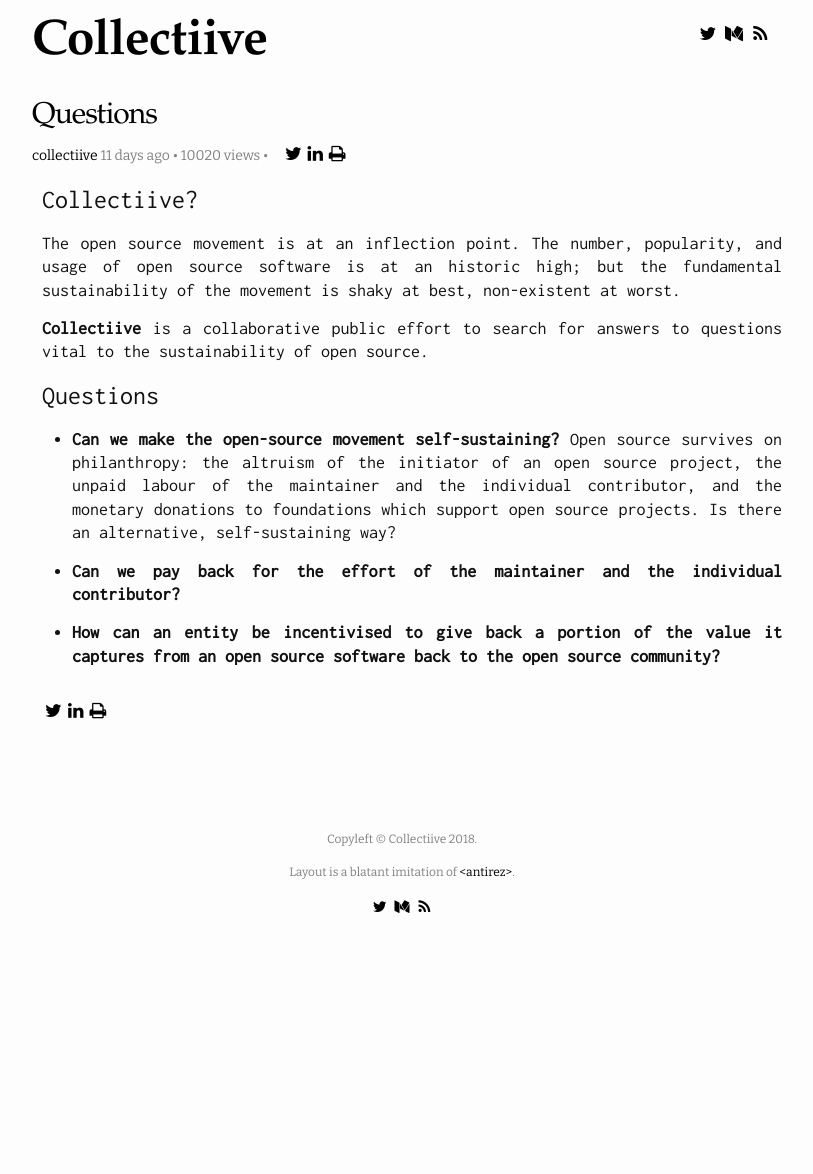
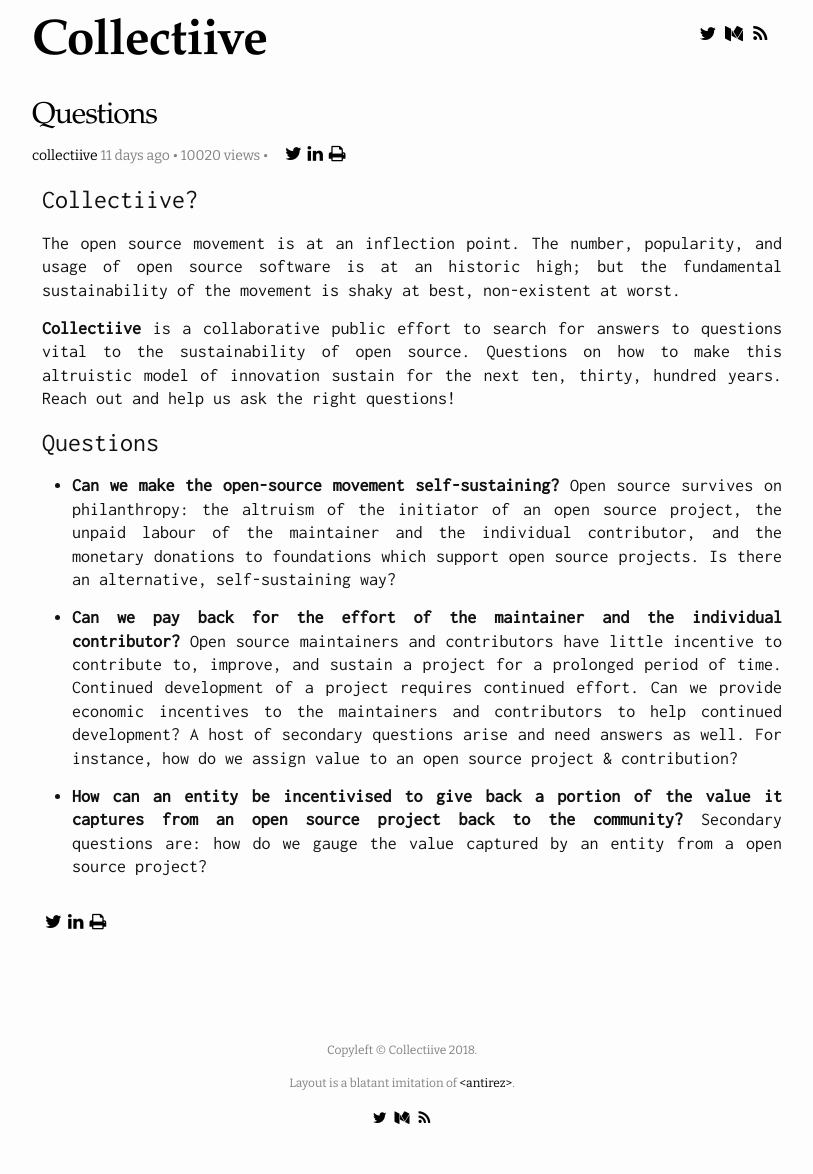
Before and after one commit to collectiive/collectiive.github.io, a Jekyll site: the page built from _posts/2018-12-01-questions.md, in a window 1280 px wide. Shown: the whole page, without its empty margins (238-1051 px from the left). Built offline with Jekyll 4.4.1, drawn with Linux system fonts in a browser that asks for light colours; nearby versions of some CDN libraries; comment, search, counter and statistics services are not loaded; before the commit the page ends 964 px from its top, so only the background shows below that.

Commit message:
More Substance to Questions

```diff
--- a/_posts/2018-12-01-questions.md
+++ b/_posts/2018-12-01-questions.md
@@ -10,12 +10,14 @@ excerpt: "Open source software is eating the world. What is eating it from the i
 ### Collectiive?
 The open source movement is at an inflection point. The number, popularity, and usage of open source software is at an historic high; but the fundamental sustainability of the movement is shaky at best, non-existent at worst.
 
-**Collectiive** is a collaborative public effort to search for answers to questions vital to the sustainability of open source.
+**Collectiive** is a collaborative public effort to search for answers to questions vital to the sustainability of open source. Questions on how to make this altruistic model of innovation sustain for the next ten, thirty, hundred years. Reach out and help us ask the right questions!
 
 ### Questions
 - **Can we make the open-source movement self-sustaining?**
 Open source survives on philanthropy: the altruism of the initiator of an open source project, the unpaid labour of the maintainer and the individual contributor, and the monetary donations to foundations which support open source projects. Is there an alternative, self-sustaining way?
 
 - **Can we pay back for the effort of the maintainer and the individual contributor?**
+Open source maintainers and contributors have little incentive to contribute to, improve, and sustain a project for a prolonged period of time. Continued development of a project requires continued effort. Can we provide economic incentives to the maintainers and contributors to help continued development? A host of secondary questions arise and need answers as well. For instance, how do we assign value to an open source project & contribution?
 
-- **How can an entity be incentivised to give back a portion of the value it captures from an open source software back to the open source community?**
+- **How can an entity be incentivised to give back a portion of the value it captures from an open source project back to the community?**
+Secondary questions are: how do we gauge the value captured by an entity from a open source project?
```
